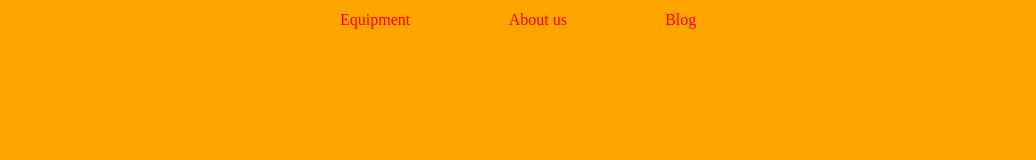
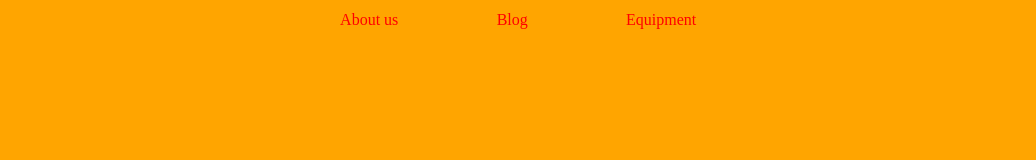
Before and after one commit to AnnaVinnik/MNTN, a plain HTML site: page index.html in a window 1280 px wide. Shown: the full height of the page, 135-1171 px from the left. Drawn offline with Linux system fonts and the light colour scheme.

Commit message:
Изменила меню на ссылки

```diff
--- a/_header.sass
+++ b/_header.sass
@@ -19,6 +19,8 @@
 .nav
     display: flex
     justify-content: space-around
+    &__item
+        color: red
 
 .account
     display: flex
--- a/index.html
+++ b/index.html
@@ -11,9 +11,9 @@
         <header class="header container">
             <div class="logo header__logo"><img src="img/logo.svg" alt="logo" class="logo__img"></div>
             <nav class="nav header__nav">
-                <div class="nav__item">Equipment</div>
-                <div class="nav__item">About us</div>
-                <div class="nav__item">Blog</div>
+                <a href="#" class="nav__item">About us</a>
+                <a href="#" class="nav__item">Blog</a>
+                <a href="#" class="nav__item">Equipment</a>
             </nav>
             <div class="account">
                 <img src="img/account.svg" alt="account">
--- a/style.sass
+++ b/style.sass
@@ -1,4 +1,6 @@
 @import header
+a
+    text-decoration: none
 
 .body
     background-color: orange
```
Also changed, not shown: style.css, 1 other file.
